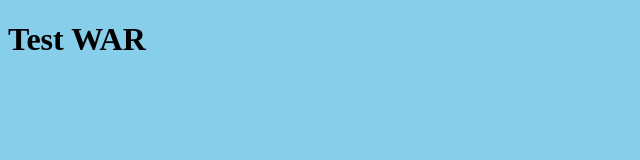
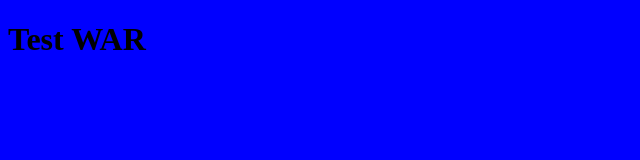
Before and after one commit to victoremmanuel/jenkinsdeploy, a plain HTML site: page testwar/WebContent/index.html in a window 1280 px wide. Shown: the whole page, without its empty margins (0-640 px from the left). Drawn offline with Linux system fonts and the light colour scheme.

Commit message:
Update index.html
adding blue color

```diff
--- a/testwar/WebContent/index.html
+++ b/testwar/WebContent/index.html
@@ -4,7 +4,7 @@
 <meta charset="ISO-8859-1">
 <title>test war</title>
 </head>
-<body bgcolor="skyblue">
+<body bgcolor="blue">
 <h1>Test WAR</h1>
 </body>
 </html>
```
